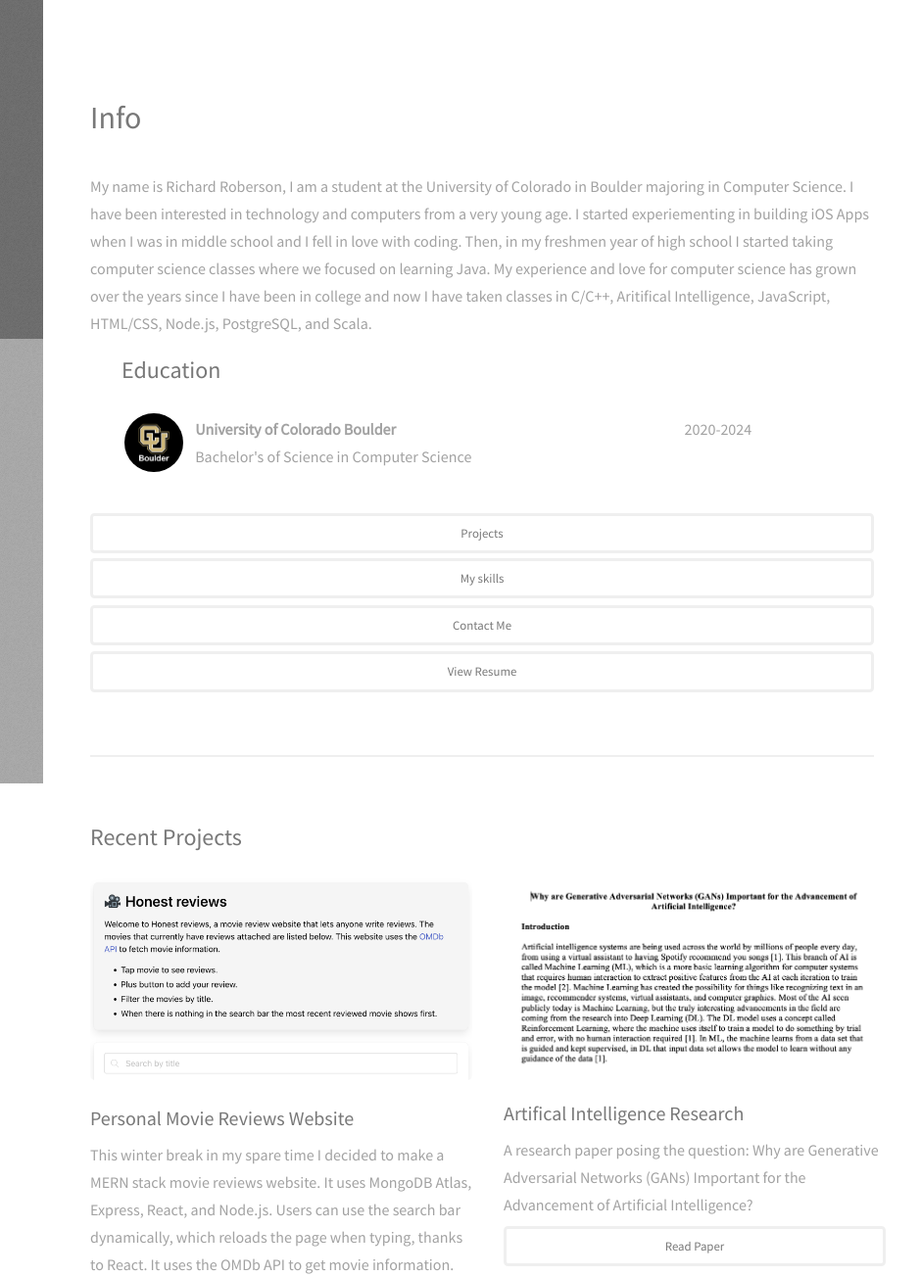
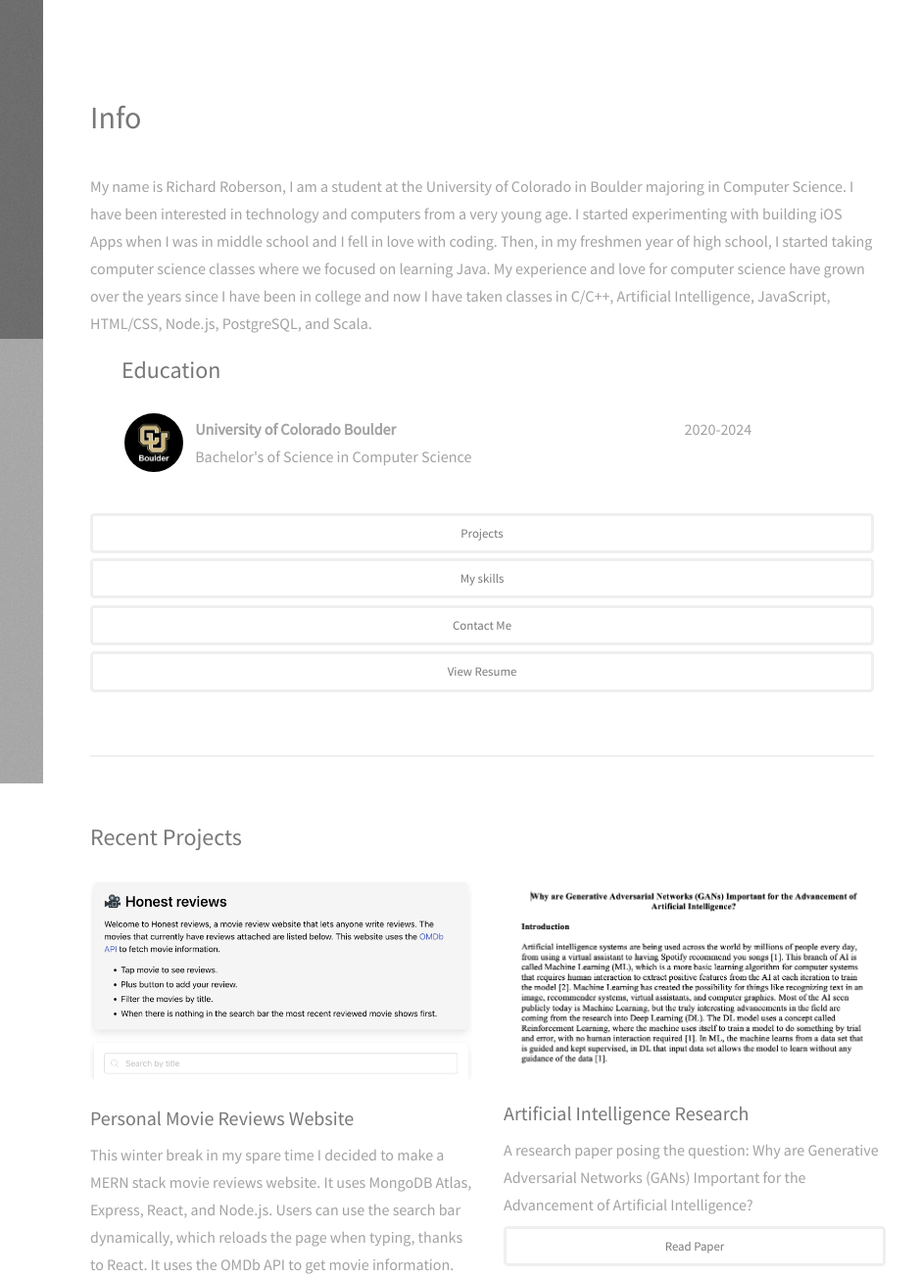
Before and after one commit to richardr1126/PersonalWebsite, a plain HTML site: page index.html in a window 1280 px wide. Shown: the top 1303 px of the page at 98% size, 340-1280 px from the left. Drawn offline with nearby package versions, Linux system fonts and the light colour scheme; grey boxes are pictures that could not be loaded.

Commit message:
Update index.html

```diff
--- a/index.html
+++ b/index.html
@@ -37,13 +37,7 @@
         <h2>Info</h2>
       </header>
       <p style="margin-bottom: 1rem;">
-        My name is Richard Roberson, I am a student at the University of Colorado
-        in Boulder majoring in Computer Science. I have been interested in
-        technology and computers from a very young age. I started experiementing in building iOS Apps
-         when I was in middle school and I fell in love with coding. Then, in my freshmen year of high school I
-         started taking computer science classes where we focused on learning Java.
-        My experience and love for computer science has grown over the years since I have been in college
-        and now I have taken classes in C/C++, Aritifical Intelligence, JavaScript, HTML/CSS, Node.js, PostgreSQL, and Scala.
+        My name is Richard Roberson, I am a student at the University of Colorado in Boulder majoring in Computer Science. I have been interested in technology and computers from a very young age. I started experimenting with building iOS Apps when I was in middle school and I fell in love with coding. Then, in my freshmen year of high school, I started taking computer science classes where we focused on learning Java. My experience and love for computer science have grown over the years since I have been in college and now I have taken classes in C/C++, Artificial Intelligence, JavaScript, HTML/CSS, Node.js, PostgreSQL, and Scala.
       </p>
       <h2 id="educationTitle" style="margin-left: 2rem; margin-bottom: 1rem">Education</h2>
       <div id="education" style="margin-left: 2.2rem; width: 80%;">
@@ -93,7 +87,7 @@
         </article>
         <article class="col-6 col-12-xsmall">
           <img height="auto" width="100%" style="border-radius: 5px; margin-bottom: 0.5rem" src="images/gans.png" alt="" />
-          <h3 style="margin-top: 0.5rem; margin-bottom: 0.5rem;">Artifical Intelligence Research</h3>
+          <h3 style="margin-top: 0.5rem; margin-bottom: 0.5rem;">Artificial Intelligence Research</h3>
           <p style="margin-top: 0.5rem; margin-bottom: 0.5rem;">A research paper posing the question:
             Why are Generative Adversarial Networks (GANs) Important for the Advancement of Artificial Intelligence?</p>
           <a href="https://drive.google.com/file/d/1PTQwEOzN1iVxu9juAAJy4-uWJ3_gVgnd/view?usp=sharing" class="button fit small" target="_blank"
```
